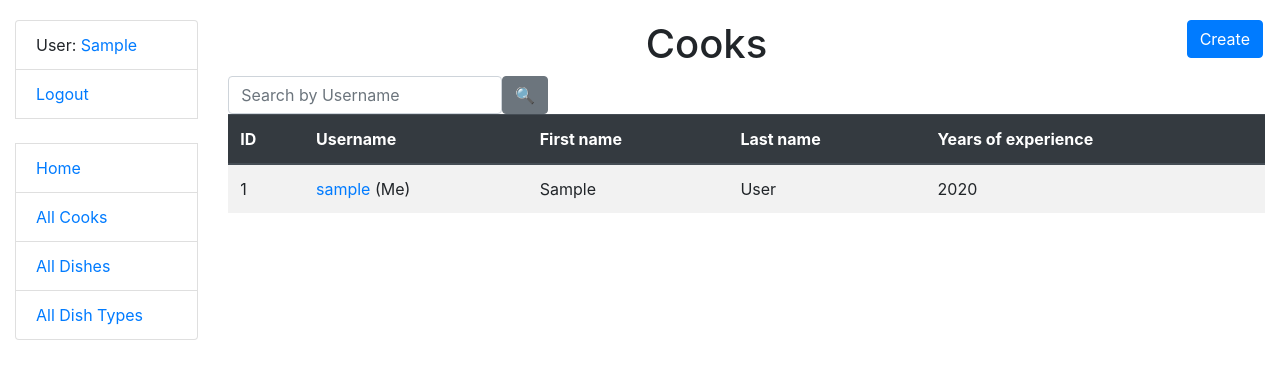
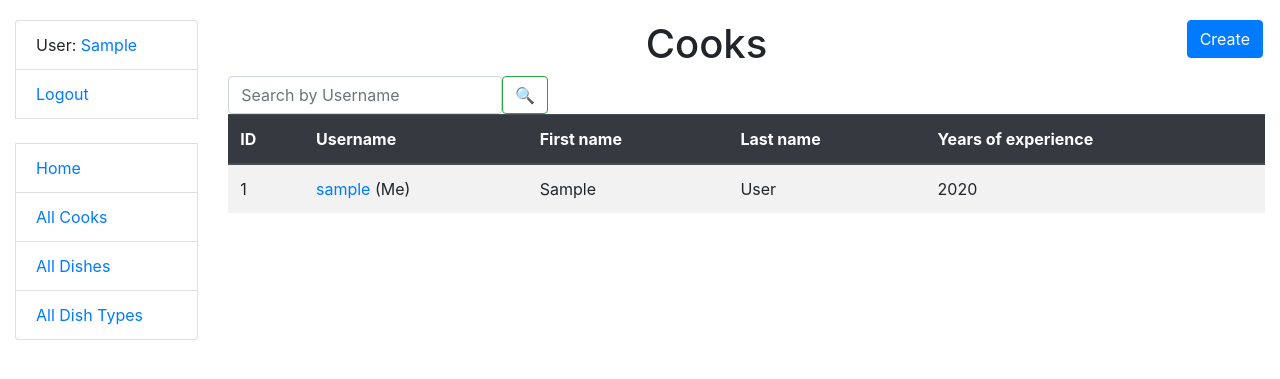
Before and after one commit to Yaroslav-Stetsko/restaurant-kitchen, a Django app: page /cooks/ in a window 1280 px wide. Shown: the top 379 px of the page. Run offline with Django 4.2, Linux system fonts and the light colour scheme; a user stored in the database is signed in; tables that the repository leaves empty hold one stand-in row (values such as "Sample post"); some libraries are stand-ins or nearby versions.

Commit message:
Modified design for cook_list, dish_list, dishtype_list

```diff
--- a/templates/kitchen/cook_list.html
+++ b/templates/kitchen/cook_list.html
@@ -10,7 +10,7 @@
 {% if cook_list %}
 <form action="" method="get" class="form-inline">
    {{ search_form|crispy }}
-   <input type="submit" value="🔍" class="btn btn-secondary">
+   <input type="submit" value="🔍" class="btn btn-outline-success my-2 my-sm-0">
 </form>
 <table class="table table-striped">
     <thead class="thead-dark">
--- a/templates/kitchen/dish_list.html
+++ b/templates/kitchen/dish_list.html
@@ -10,7 +10,7 @@
 {% if dish_list %}
 <form action="" method="get" class="form-inline">
    {{ search_form|crispy }}
-   <input type="submit" value="🔍" class="btn btn-secondary">
+   <input type="submit" value="🔍" class="btn btn-outline-success my-2 my-sm-0">
 </form>
 <table class="table table-striped">
    <thead class="thead-dark">
--- a/templates/kitchen/dishtype_list.html
+++ b/templates/kitchen/dishtype_list.html
@@ -10,7 +10,7 @@
 {% if dishtype_list %}
 <form action="" method="get" class="form-inline">
    {{ search_form|crispy }}
-   <input type="submit" value="🔍" class="btn btn-secondary">
+   <input type="submit" value="🔍" class="btn btn-outline-success my-2 my-sm-0">
 </form>
 <table class="table table-striped">
    <thead class="thead-dark">
```
